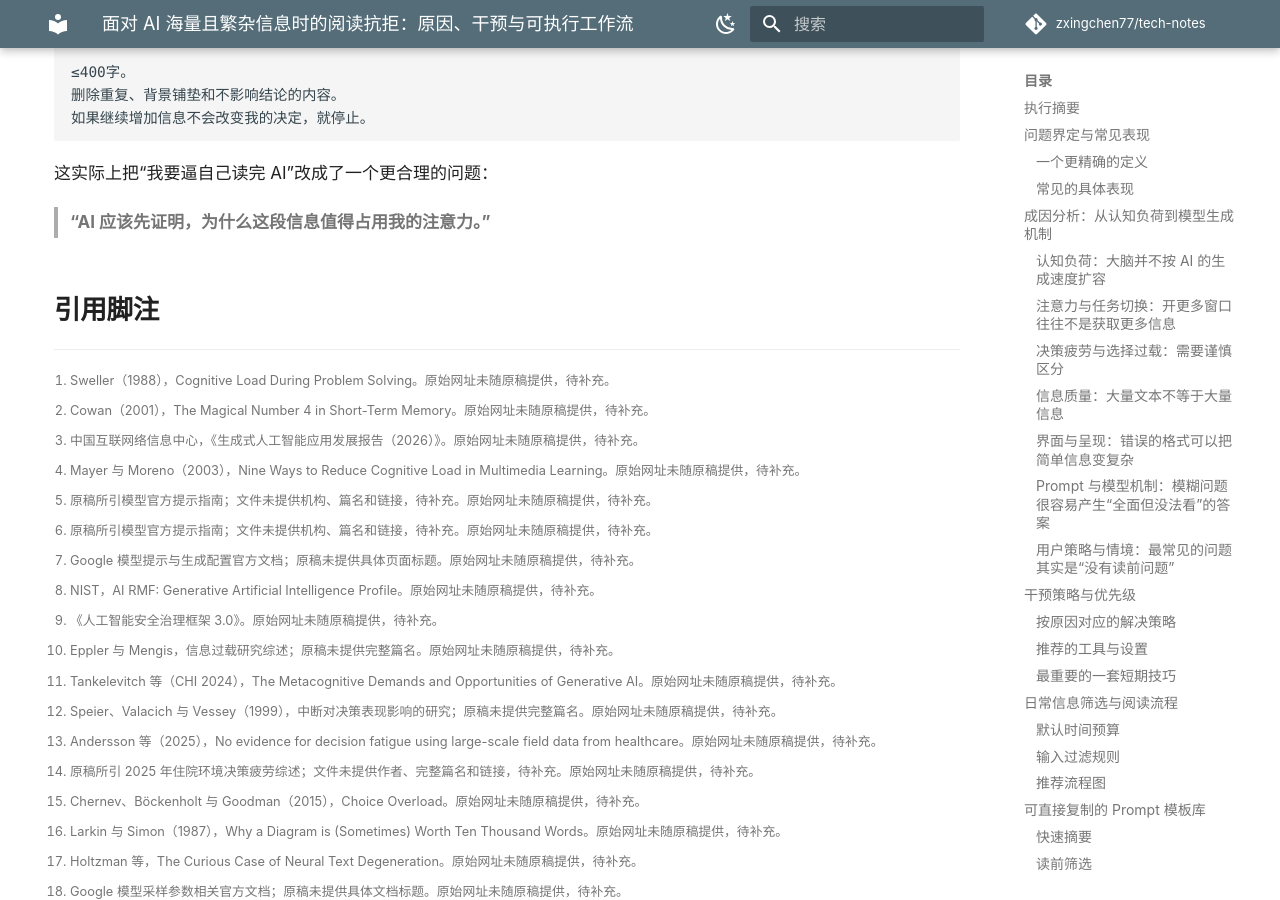
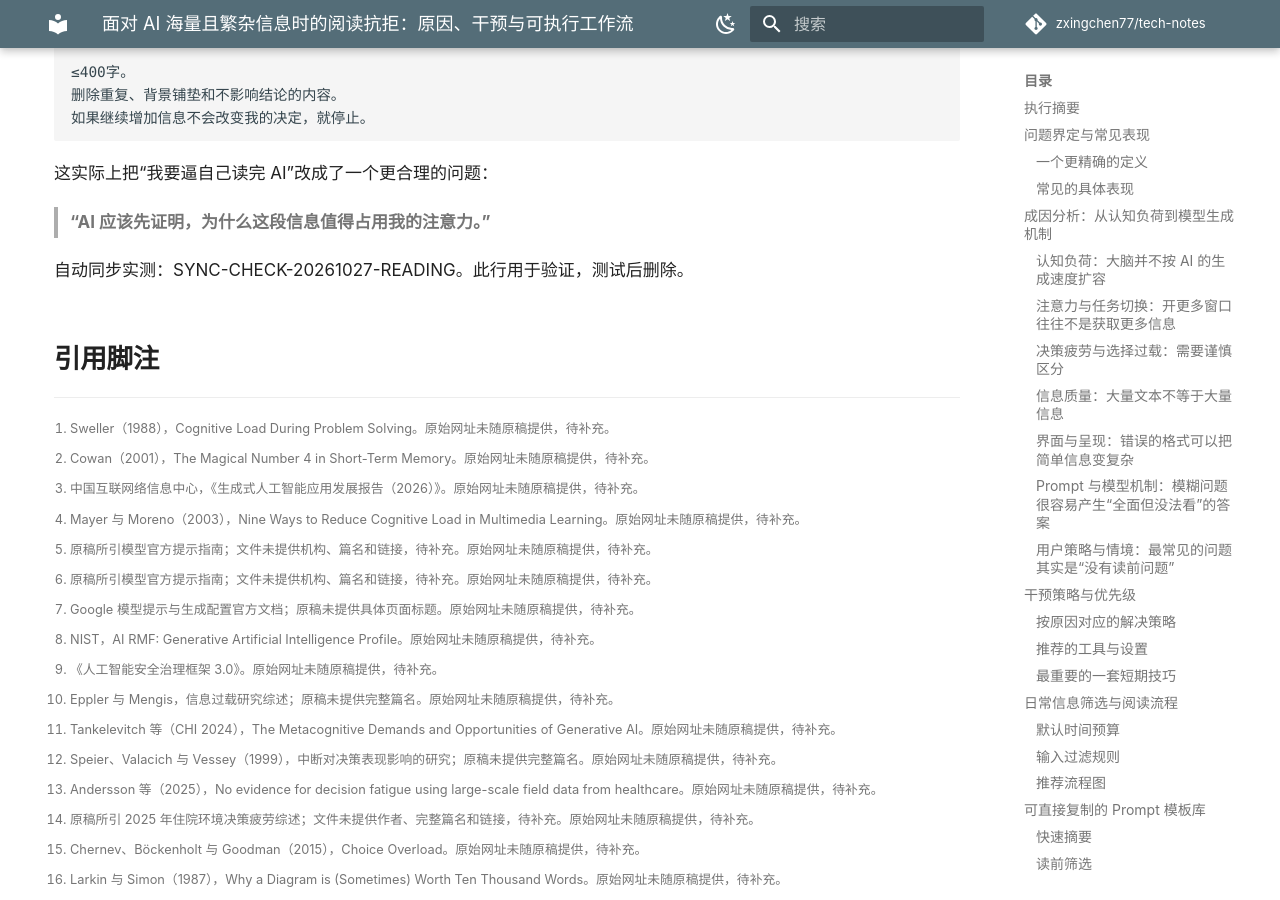
Before and after one commit to zxingchen77/tech-notes, an MkDocs documentation site: the page built from docs/blog/posts/learning/ai-information-overload.md, in a window 1280 px wide and 900 px high, scrolled down 30040 px. Built offline with MkDocs 1.6.1 and Material for MkDocs 9.7.7, drawn with Linux system fonts in a browser that asks for light colours; comment, search, counter and statistics services are not loaded; some of the changed lines change nothing that is shown.

Commit message:
auto-publish: 1 article change(s) [01a84e9234fc]

```diff
--- a/docs/blog/posts/learning/ai-information-overload.md
+++ b/docs/blog/posts/learning/ai-information-overload.md
@@ -2,7 +2,7 @@
 title: 面对 AI 海量且繁杂信息时的阅读抗拒：原因、干预与可执行工作流
 date:
   created: 2026-10-20
-  updated: 2026-10-20
+  updated: 2026-10-27
 slug: ai-information-overload
 categories:
 - 学习笔记
@@ -1011,6 +1011,9 @@ F. 对比矩阵
 
 > **“AI 应该先证明，为什么这段信息值得占用我的注意力。”**
 
+自动同步实测：SYNC-CHECK-20261027-READING。此行用于验证，测试后删除。
+
+
 ## 引用脚注
 
 [^source-sweller]: Sweller（1988），Cognitive Load During Problem Solving。原始网址未随原稿提供，待补充。
```
